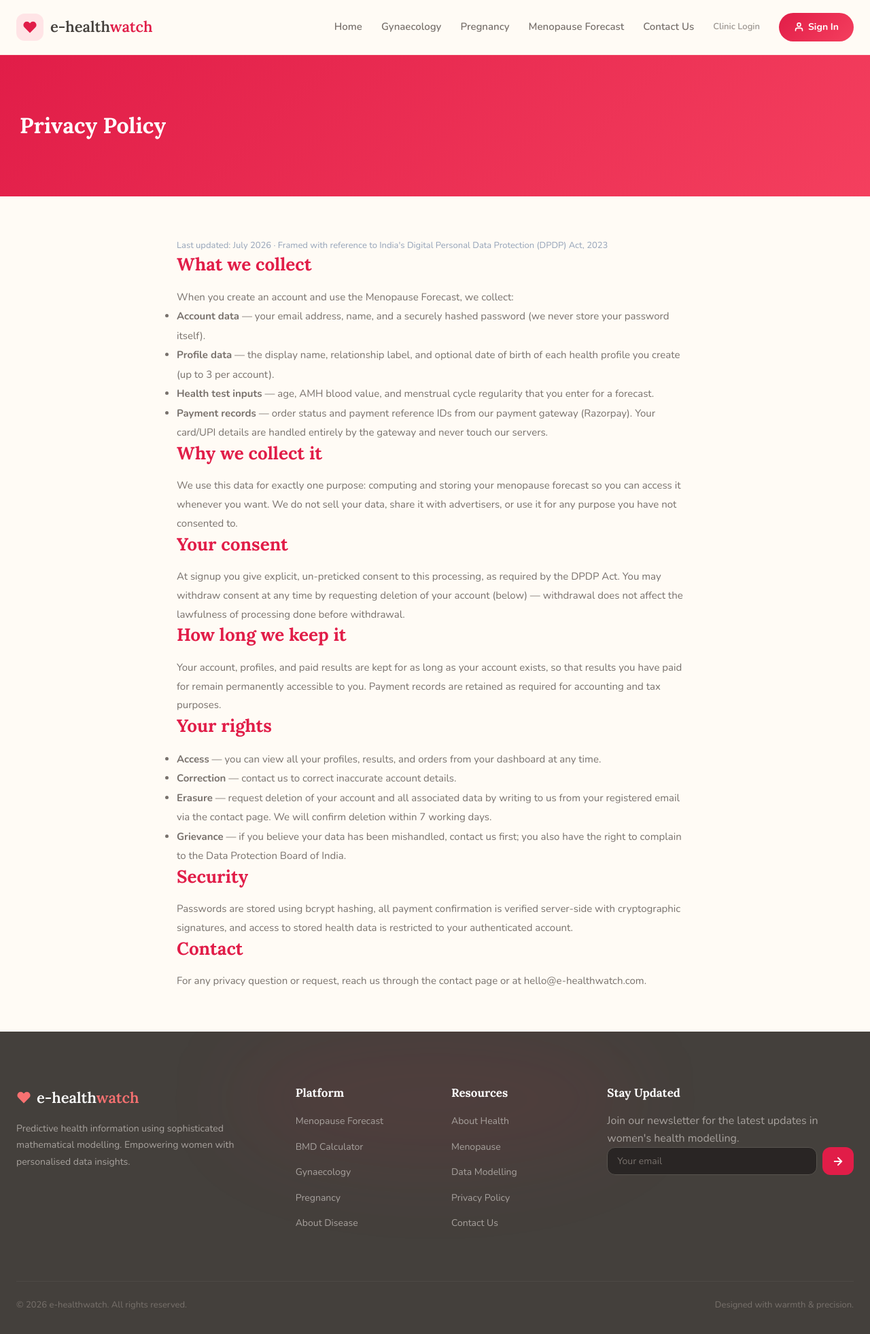
After one commit to haresh1846/e-Healthwatchzip, a Node server app: page /privacy in a window 1280 px wide. The commit adds this page. Shown: the whole page at 68% size. Run offline with Node 20, Linux system fonts and the light colour scheme; some libraries are stand-ins or nearby versions.

Commit message:
Privacy/DPDP policy page, homepage sample result, fix pricing CTA target
- New /privacy page covering data collected, purpose, consent and
  withdrawal, retention, data-principal rights, and security — linked
  from the footer and from the signup consent checkbox (which pointed
  at '#').
- Homepage pricing section now shows an anonymized sample forecast card
  so visitors see what they get before paying.
- The 'Get Full Access' pricing button sent consumers to the clinic BMD
  login; it now goes to consumer signup.

Co-Authored-By: Claude Fable 5 <noreply@anthropic.com>
Claude-Session: https://claude.ai/code/session_01AU1gUSsUNEUDjjxYW4thS2

```diff
--- a/server.js
+++ b/server.js
@@ -353,6 +353,9 @@ app.get('/gynaecology.asp', (req, res) => res.render('gynaecology'));
 app.get('/pregnancy.asp', (req, res) => res.render('pregnancy'));
 app.get('/organ.asp', (req, res) => res.render('organ'));
 app.get('/data.asp', (req, res) => res.render('data'));
+
+// Privacy policy (DPDP notice)
+app.get('/privacy', (req, res) => res.render('privacy'));
 
 // Contact
 app.get(['/contact.asp', '/Contact.asp'], (req, res) => res.render('contact', { contactSuccess: false }));
--- a/views/partials/footer.ejs
+++ b/views/partials/footer.ejs
@@ -29,6 +29,7 @@
           <li><a href="/health.asp">About Health</a></li>
           <li><a href="/menopause.asp">Menopause</a></li>
           <li><a href="/data.asp">Data Modelling</a></li>
+          <li><a href="/privacy">Privacy Policy</a></li>
           <li><a href="/contact.asp">Contact Us</a></li>
         </ul>
       </div>
--- /dev/null
+++ b/views/privacy.ejs
@@ -0,0 +1,59 @@
+<%- include('partials/header', { pageTitle: 'Privacy Policy — e-healthwatch', pageDesc: 'How e-healthwatch collects, uses, and protects your personal and health data under the DPDP Act, 2023.' }) %>
+
+<section id="banner-section">
+  <div class="container-fluid">
+    <div class="row">
+      <div class="banner-placeholder text-center">
+        <h2>Privacy Policy</h2>
+      </div>
+    </div>
+  </div>
+</section>
+
+<section id="about-cont">
+  <div class="container">
+    <div class="row">
+      <div class="col-lg-12 col-md-12 col-sm-12 col-xs-12">
+        <div class="aboutpage-content" style="max-width:760px;margin:0 auto;">
+
+          <p style="color:#94A3B8;font-size:13px;">Last updated: July 2026 · Framed with reference to India's Digital Personal Data Protection (DPDP) Act, 2023</p>
+
+          <h2 class="aboutpage-title">What we collect</h2>
+          <p>When you create an account and use the Menopause Forecast, we collect:</p>
+          <ul style="line-height:1.9;">
+            <li><strong>Account data</strong> — your email address, name, and a securely hashed password (we never store your password itself).</li>
+            <li><strong>Profile data</strong> — the display name, relationship label, and optional date of birth of each health profile you create (up to 3 per account).</li>
+            <li><strong>Health test inputs</strong> — age, AMH blood value, and menstrual cycle regularity that you enter for a forecast.</li>
+            <li><strong>Payment records</strong> — order status and payment reference IDs from our payment gateway (Razorpay). Your card/UPI details are handled entirely by the gateway and never touch our servers.</li>
+          </ul>
+
+          <h2 class="aboutpage-title">Why we collect it</h2>
+          <p>We use this data for exactly one purpose: computing and storing your menopause forecast so you can access it whenever you want. We do not sell your data, share it with advertisers, or use it for any purpose you have not consented to.</p>
+
+          <h2 class="aboutpage-title">Your consent</h2>
+          <p>At signup you give explicit, un-preticked consent to this processing, as required by the DPDP Act. You may withdraw consent at any time by requesting deletion of your account (below) — withdrawal does not affect the lawfulness of processing done before withdrawal.</p>
+
+          <h2 class="aboutpage-title">How long we keep it</h2>
+          <p>Your account, profiles, and paid results are kept for as long as your account exists, so that results you have paid for remain permanently accessible to you. Payment records are retained as required for accounting and tax purposes.</p>
+
+          <h2 class="aboutpage-title">Your rights</h2>
+          <ul style="line-height:1.9;">
+            <li><strong>Access</strong> — you can view all your profiles, results, and orders from your dashboard at any time.</li>
+            <li><strong>Correction</strong> — contact us to correct inaccurate account details.</li>
+            <li><strong>Erasure</strong> — request deletion of your account and all associated data by writing to us from your registered email via the <a href="/contact.asp">contact page</a>. We will confirm deletion within 7 working days.</li>
+            <li><strong>Grievance</strong> — if you believe your data has been mishandled, contact us first; you also have the right to complain to the Data Protection Board of India.</li>
+          </ul>
+
+          <h2 class="aboutpage-title">Security</h2>
+          <p>Passwords are stored using bcrypt hashing, all payment confirmation is verified server-side with cryptographic signatures, and access to stored health data is restricted to your authenticated account.</p>
+
+          <h2 class="aboutpage-title">Contact</h2>
+          <p>For any privacy question or request, reach us through the <a href="/contact.asp">contact page</a> or at hello@e-healthwatch.com.</p>
+
+        </div>
+      </div>
+    </div>
+  </div>
+</section>
+
+<%- include('partials/footer') %>
--- a/views/signup.ejs
+++ b/views/signup.ejs
@@ -41,7 +41,7 @@
         </div>
         <div class="auth-consent">
           <input type="checkbox" id="consent" name="consent" required>
-          <label for="consent">I agree to the <a href="#">Privacy Policy</a> and consent to collection and processing of my health data <em>(DPDP Act, 2023)</em>.</label>
+          <label for="consent">I agree to the <a href="/privacy" target="_blank">Privacy Policy</a> and consent to collection and processing of my health data <em>(DPDP Act, 2023)</em>.</label>
         </div>
         <button type="submit" class="auth-submit">Create Free Account
           <svg xmlns="http://www.w3.org/2000/svg" width="18" height="18" viewBox="0 0 24 24" fill="none" stroke="currentColor" stroke-width="2.5" stroke-linecap="round" stroke-linejoin="round"><line x1="5" y1="12" x2="19" y2="12"/><polyline points="12 5 19 12 12 19"/></svg>
```
Also changed, not shown: views/index.ejs (+19 -1 lines).
